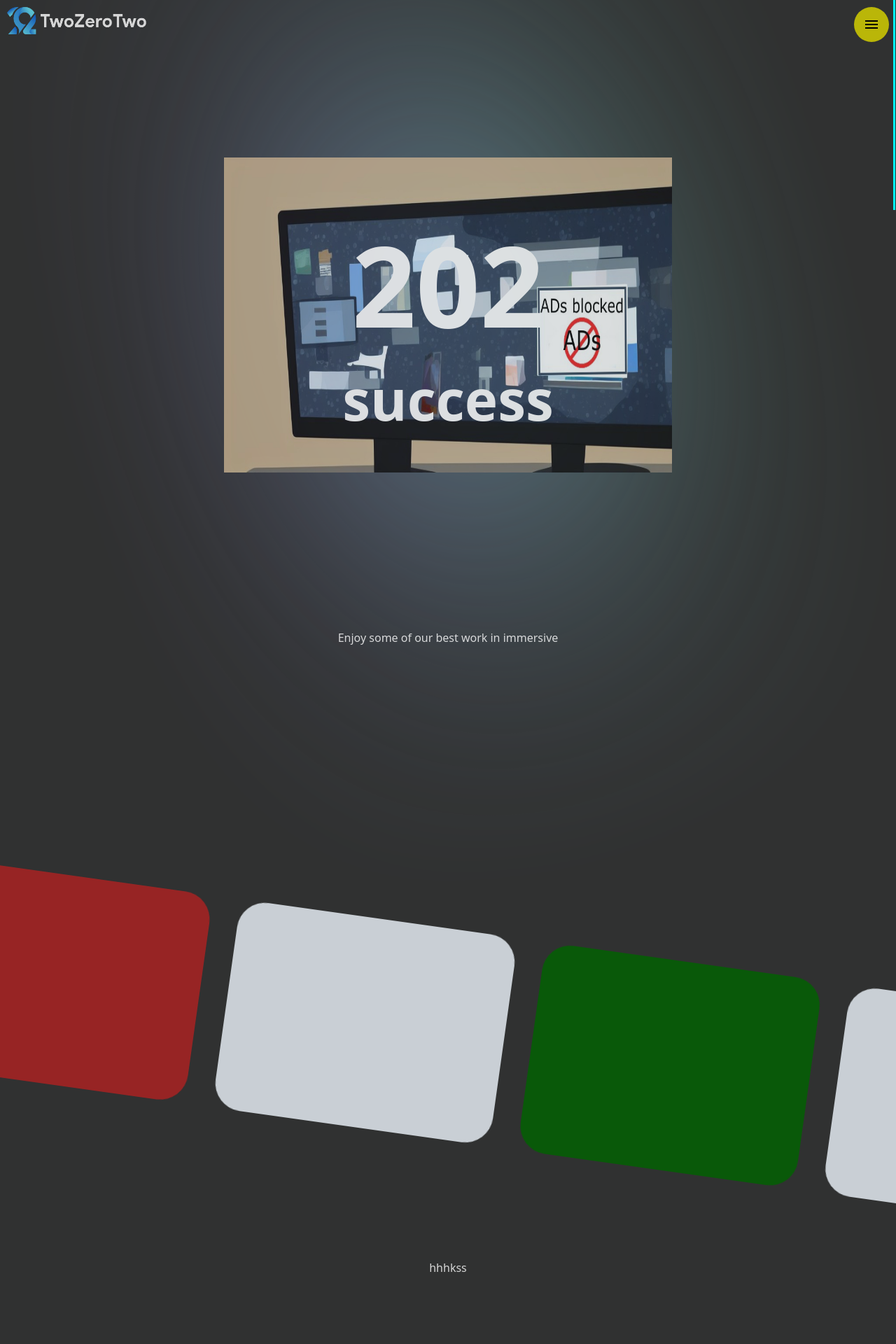
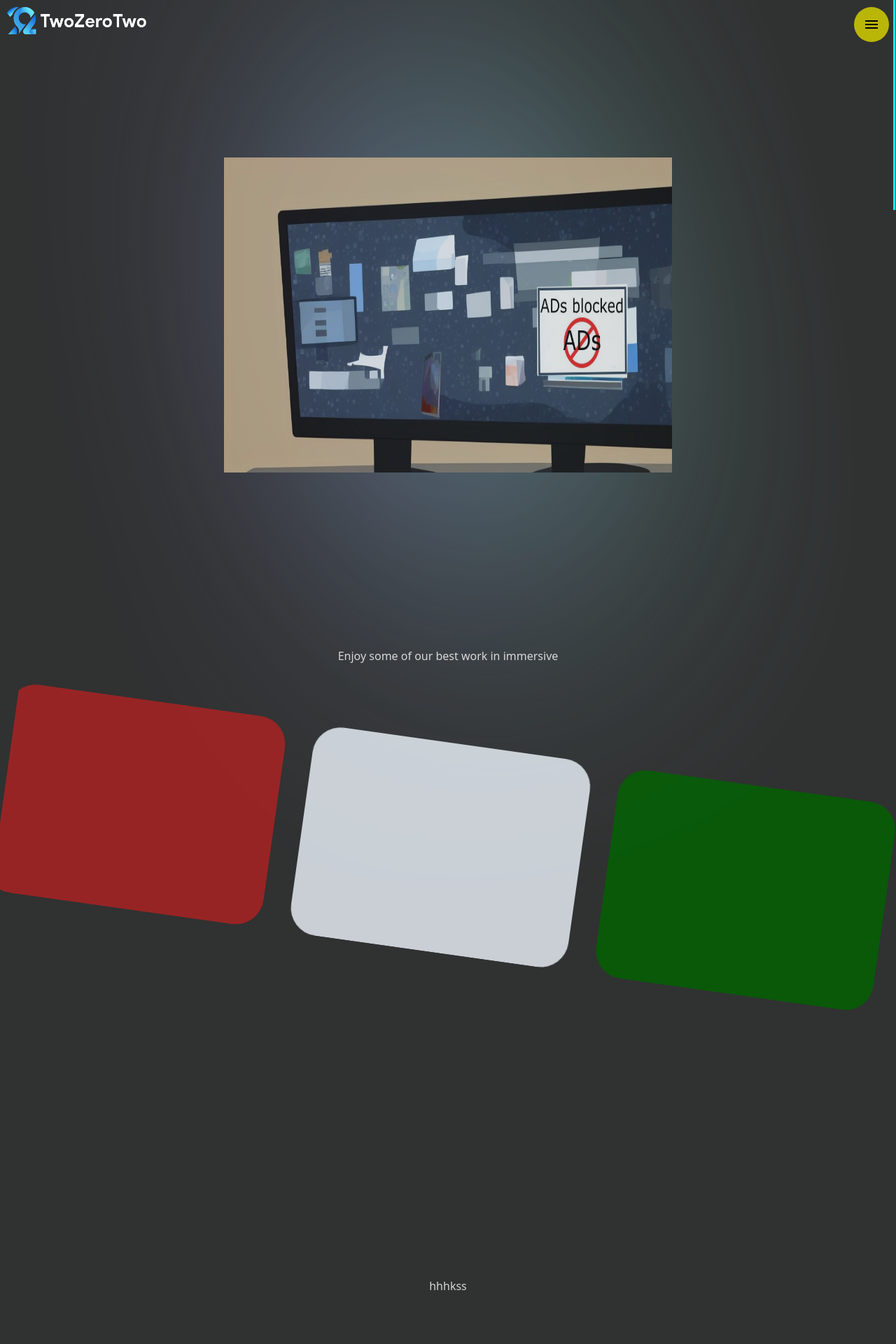
Before and after one commit to TharakaUJ/two02, a Jekyll site: the page built from _pages/poppr.html, in a window 1280 px wide. Shown: the top 1920 px of the page at 70% size. Built offline with Jekyll 4.4.1, drawn with Linux system fonts in a browser that asks for light colours.

Commit message:
updated the sctructure

```diff
--- a/_pages/poppr.html
+++ b/_pages/poppr.html
@@ -12,20 +12,17 @@
     <title>TWO02</title>
 </head>
 <body>
-    <section>
-        <div class="masthead">
-            <div id="logo">
-                <img src="../assets/images/white text horizontal .png" alt="TWO02">
-            </div>
+    <div class="masthead">
+        <div id="logo">
+            <img src="../assets/images/white text horizontal .png" alt="TWO02">
         </div>
-        <div id="big-text">
-            <h1>202</h1>
-            <h4>success</h4>
-        </div>
+    </div>
+    <div class="section">
+
         <div id="video-container">
             <img style="height: 100%; width: 100%;" src="../pics/pi-hole-featured-img.jpg" alt="">
         </div>
-    </section>
+    </div>
     <div id="menu">
         <div id="toggle-menu">
             <i class="material-icons">menu</i>
@@ -35,7 +32,7 @@
             <li>Home</li>
         </ul>
     </div>
-    <section>
+    <div class="section">
         <p>
             Enjoy some of our best work in immersive
         </p>
@@ -53,10 +50,10 @@
 
 
         </div>
-    </section>
-    <section>
+    </div>
+    <div class="section">
         <p>hhhkss</p>
-    </section>
+    </div>
 
     <div id="blur">
         <div id="blob"></div>
--- a/assets/css/poppr.css
+++ b/assets/css/poppr.css
@@ -14,6 +14,7 @@
             z-index: -100;
             font-family: var(--font);
             scroll-behavior: smooth;
+            overflow-x: hidden;
         }
 
         body {
@@ -28,18 +29,20 @@
         }
 
 
-        section {
+        .section {
             height: 100vh;
-            width: 100%;
+            width: 100vw;
             color: var(--font-color);
             text-align: center;
             overflow: hidden;
             opacity: 0.8;
             background-color: transparent;
             display: grid;
+            left: 0;
         }
 
-        #big-text {
+
+        /*#big-text {
             justify-self: center;
         }
 
@@ -58,7 +61,7 @@
         p,
         ul {
             margin: 0;
-        }
+        }*/
 
         #gallery-container {
             display: flex;
@@ -67,9 +70,8 @@
             gap: 40px;
             transform: rotate(8deg);
             width: 120%;
-            position: relative;
-            top: 20%;
-            left: -10%;
+            position: absolute;
+            top: 120%;
         }
 
         #gallery-container {
```
Also changed, not shown: other parts of _pages/poppr.html (+2 -2 lines).
